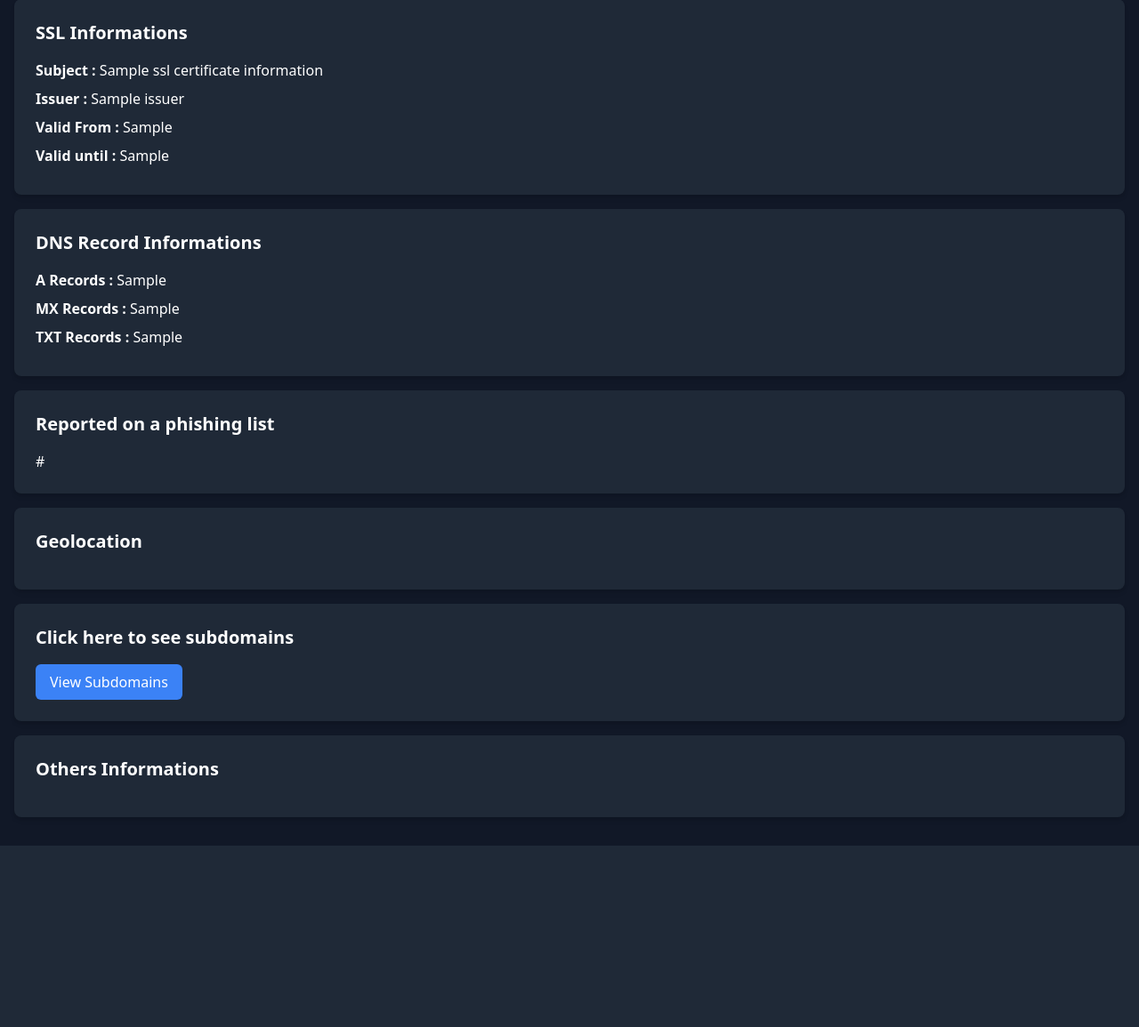
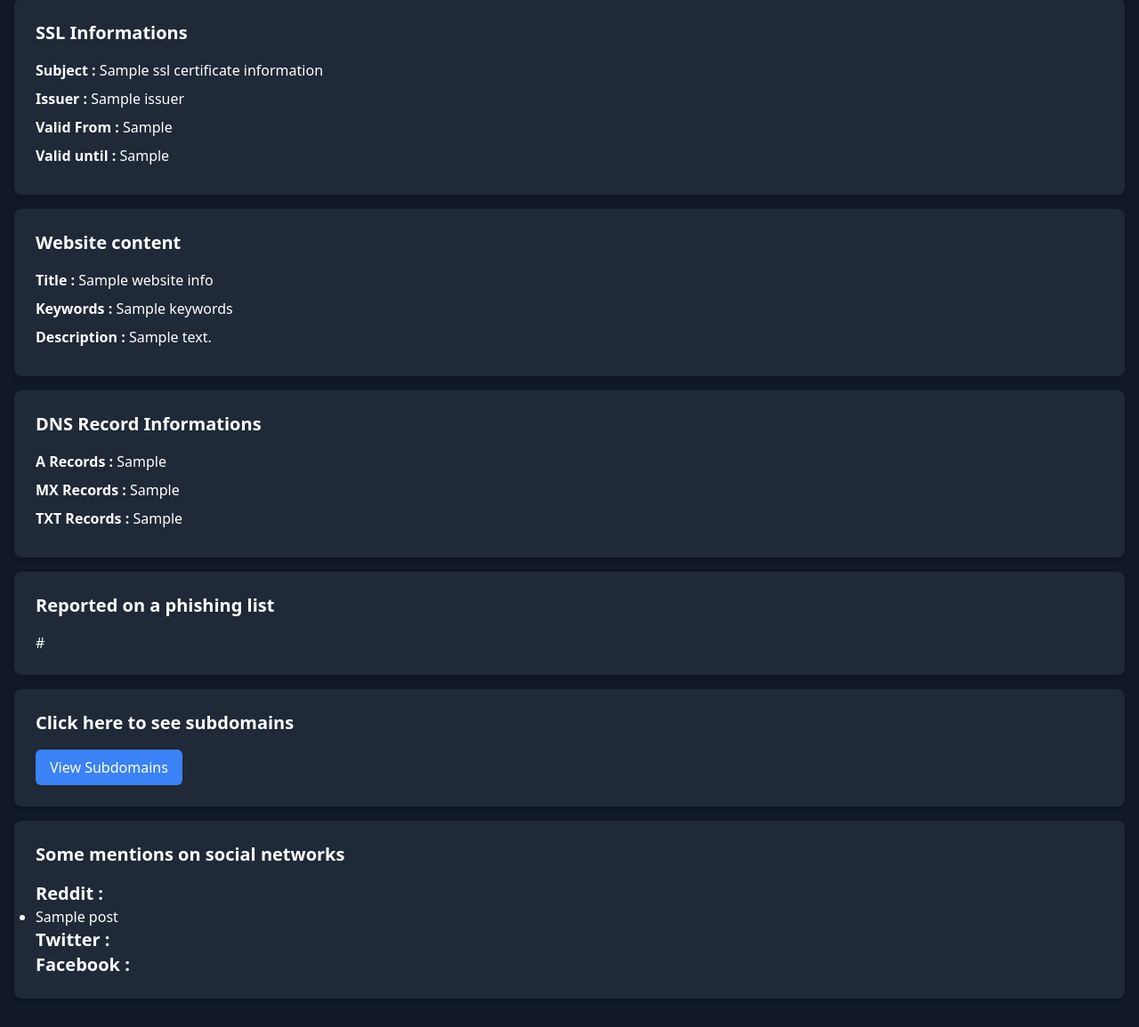
Before and after one commit to neo-dl11/Domain-Open-Source-Overview, a Flask app: template templates/index.html in a window 1280 px wide. Shown: the part 471-1626 px from the top of the page at 89% size. Before the commit the page ends 1422 px from the top, so only its background shows below. Run offline with Flask 3, Linux system fonts and the light colour scheme; the template is opened without the code that fills it: most values are stand-ins (such as "Sample title", 1, 10 or a date in 2020).

Commit message:
add website content + social networks research

```diff
--- a/app.py
+++ b/app.py
@@ -3,14 +3,16 @@ from flask import Flask, render_template, request, redirect, url_for
 from subdomains import get_subdomains
 app = Flask(__name__)
 
-from domain_tools import get_website_info, normalize_domain
+from domain_tools import get_website_info, normalize_domain, get_socialmedia_infos
 
 @app.route('/')
 def index():
     domain = request.args.get('domain', 'example.com')
-    website_info = get_website_info(domain)
+    normalized_domain = normalize_domain(domain)
+    website_info = get_website_info(normalized_domain)
+    social_media_info = get_socialmedia_infos(normalized_domain)
     if website_info:
-        return render_template('index.html', website_info=website_info)
+        return render_template('index.html', website_info=website_info, social_media_info=social_media_info)
     else:
         return "Error fetching website information"
 
--- a/phishing.py
+++ b/phishing.py
@@ -21,8 +21,8 @@ def check_google_safe_browsing(domain, api_key):
     params = {'key': api_key}
 
     response = requests.post(url, headers=headers, params=params, json=payload)
-    reported = (f"The domain '{domain}' is on the google phishing list.")
-    not_reported = (f"The domain '{domain}' is not on the google phishing list.")
+    reported = (f"⚠️T the domain '{domain}' is on the google phishing list.")
+    not_reported = (f"✅  The domain '{domain}' is not on the google phishing list.")
 
     if response.ok:
         data = response.json()
--- a/requirements.txt
+++ b/requirements.txt
@@ -5,3 +5,5 @@ flask
 dnspython
 socket
 sublist3r
+praw
+beautifulsoup4
--- a/templates/index.html
+++ b/templates/index.html
@@ -60,6 +60,21 @@
             </div>
         </div>
         <div class="container bg-gray-800 rounded-lg shadow-md p-6 mb-4 truncate whitespace-normal">
+            <h1 class="text-xl font-bold mb-4">Website content</h1>
+            <div class="info-item mb-2">
+                <span class="info-label font-semibold">Title :</span>
+                <span>{{ website_info[3]['title'] }}</span>
+            </div>
+            <div class="info-item mb-2">
+                <span class="info-label font-semibold">Keywords :</span>
+                <span>{{ website_info[3]['keywords'] }}</span>
+            </div>
+            <div class="info-item mb-2 whitespace-normal">
+                <span class="info-label font-semibold">Description :</span>
+                <span>{{ website_info[3]['description'] }}</span>
+            </div>
+        </div>
+        <div class="container bg-gray-800 rounded-lg shadow-md p-6 mb-4 truncate whitespace-normal">
             <h1 class="text-xl font-bold mb-4">DNS Record Informations</h1>
             <div class="info-item mb-2">
                 <span class="info-label font-semibold">A Records :</span>
@@ -79,16 +94,25 @@
             <span>{{ website_info[2] }}</span>
         </div>
         <div class="container bg-gray-800 rounded-lg shadow-md p-6 mb-4">
-            <h1 class="text-xl font-bold mb-4">Geolocation
-        </div>
-        <div class="container bg-gray-800 rounded-lg shadow-md p-6 mb-4">
             <h1 class="text-xl font-bold mb-4">Click here to see subdomains</h1>
             <form action="{{ url_for('subdomains_list', domain=website_info[0]['WHOIS Information']['Domain Name']) }}" method="get">
                <button class="bg-blue-500 text-white py-2 px-4 rounded-md hover:bg-blue-600" type="submit">View Subdomains</button>
             </form>
         </div>
         <div class="container bg-gray-800 rounded-lg shadow-md p-6 mb-4">
-            <h1 class="text-xl font-bold mb-4">Others Informations</h1>
+            <h1 class="text-xl font-bold mb-4">Some mentions on social networks</h1>
+            <span class="text-xl info-label font-semibold">Reddit :</span>
+            <ul class="list-disc">
+                {% for post in social_media_info %}
+                    <li> {{ post }} </li>
+                {% endfor %}
+            </ul>
+            <span class="text-xl info-label font-semibold">Twitter :</span>
+            <ul>
+            </ul>
+            <span class="text-xl info-label font-semibold">Facebook :</span>
+            <ul>
+            </ul>
         </div>
     </div>
 </body>
--- a/templates/subdomains.html
+++ b/templates/subdomains.html
@@ -12,7 +12,7 @@
     <div class="container-wrapper mx-auto p-4">
         <div class="container bg-gray-800 rounded-lg shadow-md p-6 mb-4">
           <h1 class="info-item mb-2">Subdomains</h1>
-          <ul>
+          <ul class="list-disc">
               {% for subdomain in subdomains %}
                   <li>{{ subdomain }}</li>
               {% endfor %}
```
Also changed, not shown: domain_tools.py (+6 -1 lines), scrapping_website.py (added, +26 -0 lines), social_media.py (added, +19 -0 lines), static/styles.css (deleted, +0 -61 lines), README.md.
